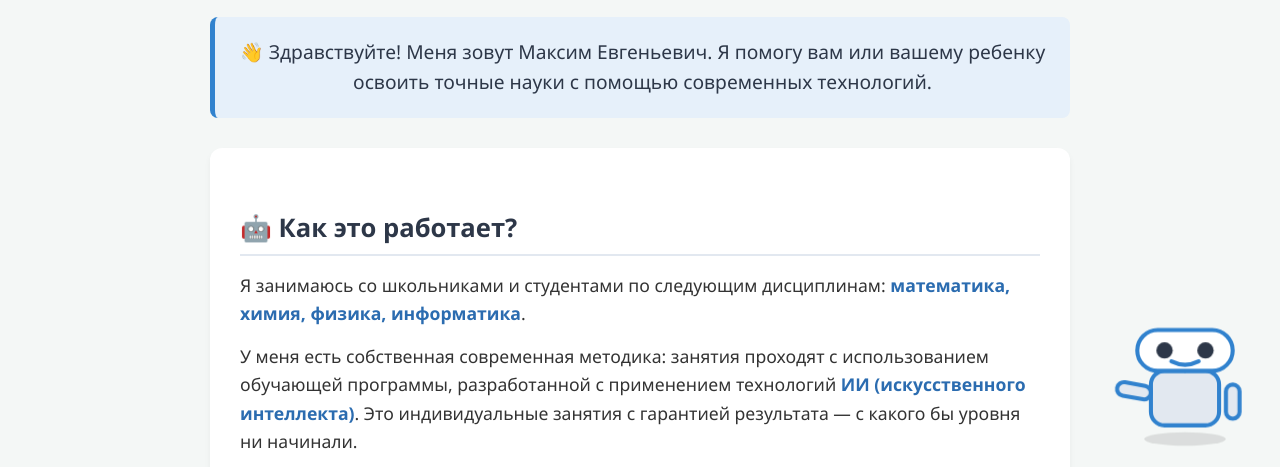
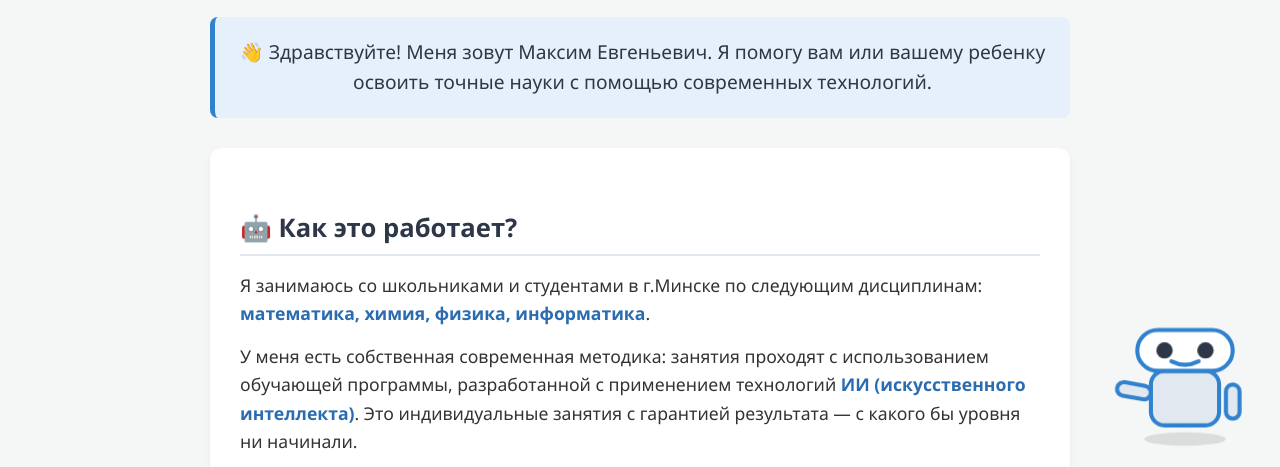
Before and after one commit to maximvorobev/AI_Repetitor, a plain HTML site: page index.html in a window 1280 px wide. Shown: the part 313-780 px from the top of the page. Drawn offline with Linux system fonts and the light colour scheme.

Commit message:
Update index.html

```diff
--- a/index.html
+++ b/index.html
@@ -259,7 +259,7 @@
 
         <div class="card">
             <h2>🤖 Как это работает?</h2>
-            <p>Я занимаюсь со школьниками и студентами по следующим дисциплинам: <strong>математика, химия, физика, информатика</strong>.</p>
+            <p>Я занимаюсь со школьниками и студентами в г.Минске по следующим дисциплинам: <strong>математика, химия, физика, информатика</strong>.</p>
             <p>У меня есть собственная современная методика: занятия проходят с использованием обучающей программы, разработанной с применением технологий <strong>ИИ (искусственного интеллекта)</strong>. Это индивидуальные занятия с гарантией результата — с какого бы уровня ни начинали.</p>
             <p><strong>ИИ-помощник</strong> берёт на себя рутину: объясняет, повторяет, разбирает шаг за шагом — столько раз, сколько нужно. Преподаватель подключается в самые ответственные моменты и направляет, корректирует обучение.</p>
         </div>
```
